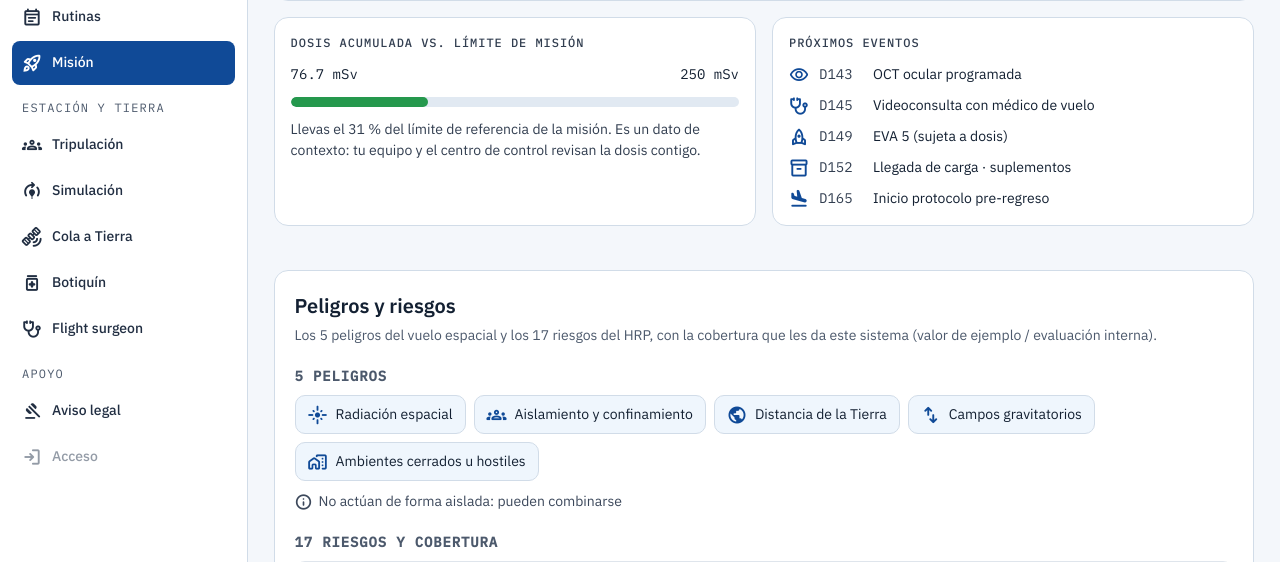
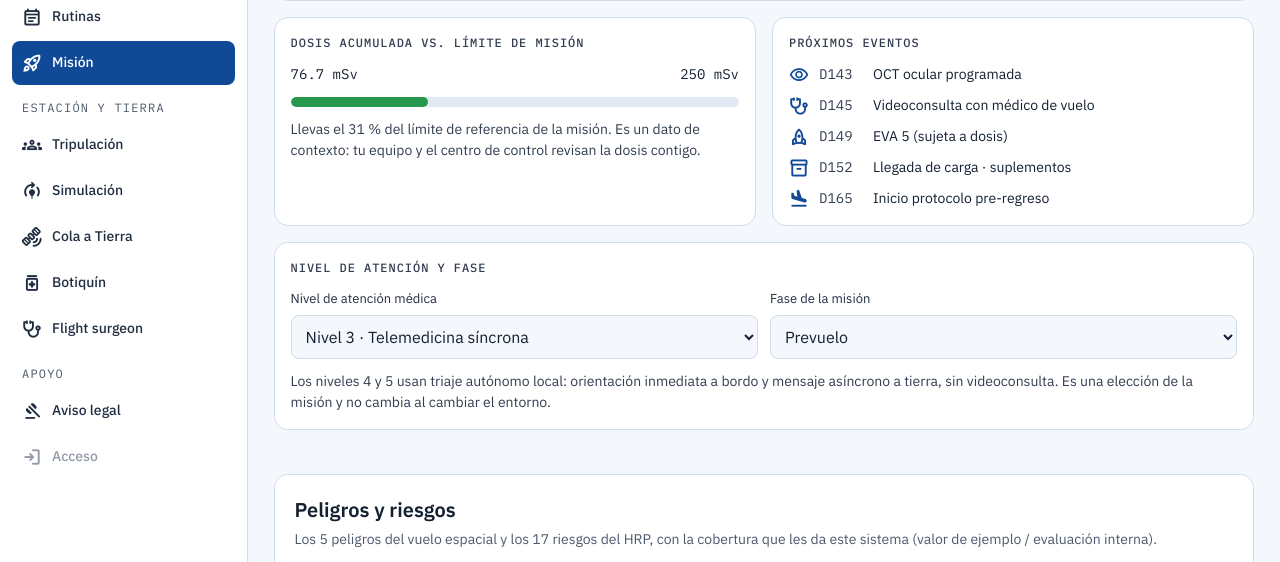
Before and after one commit to Dilan-Prog/health-nasa, a Laravel app: page /mision in a window 1280 px wide. Shown: the part 510-1072 px from the top of the page. Run offline with Laravel 10, Linux system fonts and the light colour scheme; data comes from the database, SQL or seed files in the repository; style sheets or scripts are compiled from the project's sources; some libraries are stand-ins or nearby versions.

Commit message:
Perfil de misión (care_level y fase): triaje autónomo en niveles 4-5 y Médico de vuelo con fuente y banda
Co-Authored-By: Claude Sonnet 5.5 <noreply@anthropic.com>

```diff
--- a/app/Livewire/ContextoMision.php
+++ b/app/Livewire/ContextoMision.php
@@ -7,6 +7,7 @@ use App\Models\Mision;
 use App\Services\Salud\EnvioATierra;
 use App\Support\TripulanteActual;
 use Livewire\Attributes\Layout;
+use Illuminate\Validation\Rule;
 use Livewire\Component;
 
 /**
@@ -18,6 +19,47 @@ use Livewire\Component;
 #[Layout('layouts.app')]
 class ContextoMision extends Component
 {
+    public int $careLevel = 3;
+
+    public string $missionPhase = 'vuelo';
+
+    public ?string $guardado = null;
+
+    public function mount(): void
+    {
+        if ($m = TripulanteActual::mision()) {
+            $this->careLevel = $m->nivelAtencion();
+            $this->missionPhase = $m->mission_phase ?: 'vuelo';
+        }
+    }
+
+    public function updatedCareLevel(): void
+    {
+        $this->guardar();
+    }
+
+    public function updatedMissionPhase(): void
+    {
+        $this->guardar();
+    }
+
+    /** Guarda nivel de atención y fase en la misión actual. Es una elección explícita: no se recalcula por el entorno. */
+    public function guardar(): void
+    {
+        $this->guardado = null;
+        $this->validate([
+            'careLevel' => ['required', 'integer', Rule::in(array_keys(Mision::CARE_LEVELS))],
+            'missionPhase' => ['required', Rule::in(array_keys(Mision::FASES))],
+        ], [], ['careLevel' => 'nivel de atención', 'missionPhase' => 'fase de la misión']);
+
+        $mision = TripulanteActual::mision();
+        if (! $mision) {
+            return;
+        }
+        $mision->update(['care_level' => $this->careLevel, 'mission_phase' => $this->missionPhase]);
+        $this->guardado = 'Guardado: '.$mision->etiquetaCareLevel().' · '.Mision::FASES[$this->missionPhase].'.';
+    }
+
     public function render()
     {
         $mision = TripulanteActual::mision();
--- a/app/Livewire/MedicoVuelo.php
+++ b/app/Livewire/MedicoVuelo.php
@@ -208,6 +208,8 @@ class MedicoVuelo extends Component
         $hayEmerg = collect($tarjetas)->contains(fn ($t) => $t['kind'] === 'emerg');
         $retardo = $a ? $a->retardoMin() : 0;
         $enlace = app(EnvioATierra::class)->enlaceActivo();
+        $mision = $a?->misionDeVuelo;
+        $autonomo = (bool) $mision?->triajeAutonomo();
 
         return view('livewire.medico-vuelo', [
             'astronauta' => $a,
@@ -222,7 +224,9 @@ class MedicoVuelo extends Component
             'envios' => $a ? ConsultasTierra::lista($a, 10) : [],
             'retardo' => $retardo,
             'enlace' => $enlace,
-            'puedeVideo' => $retardo < 5 && $enlace,
+            'puedeVideo' => ! $autonomo && $retardo < 5 && $enlace,
+            'autonomo' => $autonomo,
+            'nivelAtencion' => $mision ? $mision->etiquetaCareLevel() : null,
         ]);
     }
 }
--- a/app/Models/Mision.php
+++ b/app/Models/Mision.php
@@ -10,9 +10,38 @@ class Mision extends Model
 {
     protected $table = 'misiones';
 
-    protected $fillable = ['nombre', 'entorno', 'inicio_en', 'duracion_dias'];
+    protected $fillable = ['nombre', 'entorno', 'care_level', 'mission_phase', 'inicio_en', 'duracion_dias'];
 
-    protected $casts = ['inicio_en' => 'date'];
+    protected $casts = ['inicio_en' => 'date', 'care_level' => 'integer'];
+
+    /** Nivel de atención (NASA-STD-3001 Vol. 1): etiqueta mostrada. Los niveles 4 y 5 comparten triaje autónomo local. */
+    public const CARE_LEVELS = [
+        3 => 'Nivel 3 · Telemedicina síncrona',
+        4 => 'Nivel 4 · Triaje autónomo local',
+        5 => 'Nivel 5 · Triaje autónomo local',
+    ];
+
+    public const FASES = [
+        'prevuelo' => 'Prevuelo',
+        'vuelo' => 'Vuelo',
+        'posvuelo' => 'Posvuelo',
+    ];
+
+    public function nivelAtencion(): int
+    {
+        return (int) ($this->care_level ?: 3);
+    }
+
+    /** Triaje autónomo local (care_level >= 4): sin videoconsulta síncrona con tierra. */
+    public function triajeAutonomo(): bool
+    {
+        return $this->nivelAtencion() >= 4;
+    }
+
+    public function etiquetaCareLevel(): string
+    {
+        return self::CARE_LEVELS[$this->nivelAtencion()] ?? 'Nivel '.$this->nivelAtencion();
+    }
 
     /** Tripulación de la misión (N astronautas). */
     public function tripulantes(): HasMany
--- a/app/Services/Salud/ConsultasTierra.php
+++ b/app/Services/Salud/ConsultasTierra.php
@@ -23,6 +23,9 @@ class ConsultasTierra
     {
         if (! in_array($tipo, ['msg', 'video'], true)) {
             throw new InvalidArgumentException('Tipo de consulta no válido: '.$tipo);
+        }
+        if ($tipo === 'video' && $a->misionDeVuelo?->triajeAutonomo()) {
+            throw new InvalidArgumentException('Triaje autónomo local: este nivel de atención no ofrece videoconsulta síncrona. Envía un mensaje asíncrono a tierra.');
         }
         $indicadores = array_values($indicadores);
         if ($indicadores === []) {
--- a/resources/css/medico.css
+++ b/resources/css/medico.css
@@ -183,3 +183,7 @@
 @media (max-width: 899px) { .mv-main { padding: 12px; } }
 @keyframes mv-giro { to { transform: rotate(360deg); } }
 @media (prefers-reduced-motion: reduce) { .mv-btn { transition: none; } }
+
+/* Fuente normativa y banda de la tarjeta (Nivel 2) */
+.mv-norma { display: flex; flex-wrap: wrap; align-items: center; gap: 6px; }
+.mv-banda, .mv-proy { display: inline-flex; align-items: center; min-height: 28px; padding: 0 10px; border-radius: 999px; border: 1px solid var(--border); background: var(--bg); color: var(--text-2); font-size: 12px; font-weight: 600; }
--- a/resources/css/mision.css
+++ b/resources/css/mision.css
@@ -47,3 +47,10 @@
 .mision-vacio strong { font-size: 16px; color: var(--text); }
 
 @media (max-width: 600px) { .mision-titulo { font-size: 22px; } }
+
+/* Selectores de nivel de atención y fase */
+.mision-form { display: flex; flex-wrap: wrap; gap: 12px; }
+.mision-campo { display: flex; flex-direction: column; gap: 6px; flex: 1 1 240px; min-width: 0; }
+.mision-campo-et { font-size: 13px; color: var(--text-2); }
+.mision-campo select { min-height: 44px; padding: 0 10px; border-radius: 8px; border: 1px solid var(--border); background: var(--bg); color: var(--text); font: inherit; }
+.mision-error { font-size: 13px; color: var(--crit-text); }
--- a/resources/views/livewire/contexto-mision.blade.php
+++ b/resources/views/livewire/contexto-mision.blade.php
@@ -92,6 +92,32 @@
                 </section>
             </div>
 
+            <section class="mision-panel" aria-labelledby="mision-nivel-t">
+                <h3 class="mision-kicker mono" id="mision-nivel-t">NIVEL DE ATENCIÓN Y FASE</h3>
+                <div class="mision-form">
+                    <label class="mision-campo" for="mision-care">
+                        <span class="mision-campo-et">Nivel de atención médica</span>
+                        <select id="mision-care" wire:model.live="careLevel" aria-describedby="mision-care-ayuda">
+                            @foreach (\App\Models\Mision::CARE_LEVELS as $n => $et)
+                                <option value="{{ $n }}">{{ $et }}</option>
+                            @endforeach
+                        </select>
+                        @error('careLevel')<span class="mision-error" role="alert">{{ $message }}</span>@enderror
+                    </label>
+                    <label class="mision-campo" for="mision-fase">
+                        <span class="mision-campo-et">Fase de la misión</span>
+                        <select id="mision-fase" wire:model.live="missionPhase">
+                            @foreach (\App\Models\Mision::FASES as $k => $et)
+                                <option value="{{ $k }}">{{ $et }}</option>
+                            @endforeach
+                        </select>
+                        @error('missionPhase')<span class="mision-error" role="alert">{{ $message }}</span>@enderror
+                    </label>
+                </div>
+                <p class="mision-nota" id="mision-care-ayuda">Los niveles 4 y 5 usan triaje autónomo local: orientación inmediata a bordo y mensaje asíncrono a tierra, sin videoconsulta. Es una elección de la misión y no cambia al cambiar el entorno.</p>
+                @if ($guardado)<p class="mision-nota" role="status">{{ $guardado }}</p>@endif
+            </section>
+
             <x-peligros-riesgos />
         @endif
     </main>
```
Also changed, not shown: resources/views/livewire/medico-vuelo.blade.php (+18 -1 lines), tests/Feature/MisionPerfilTest.php (added, +133 -0 lines), database/migrations/2026_11_18_000003_add_perfil_a_misiones.php (added).
